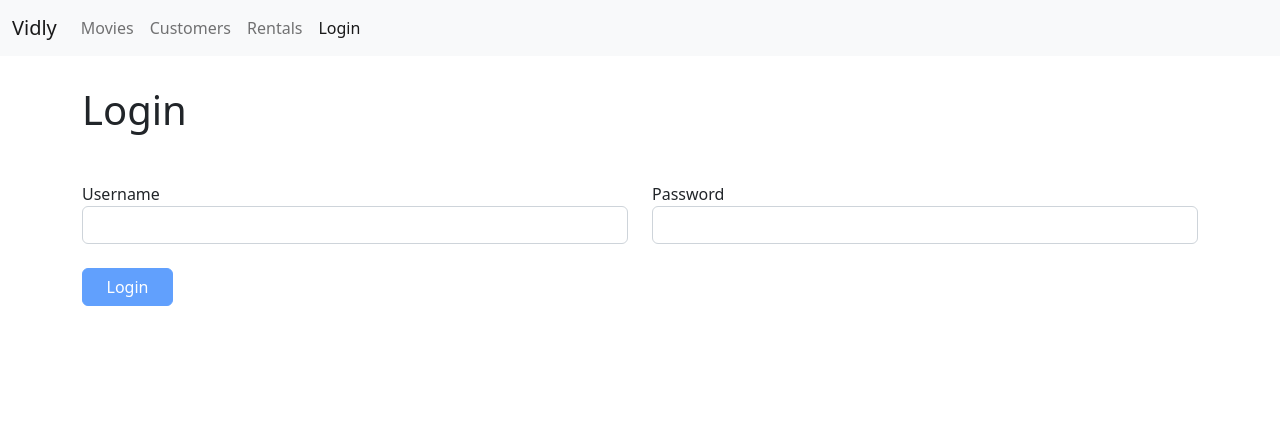
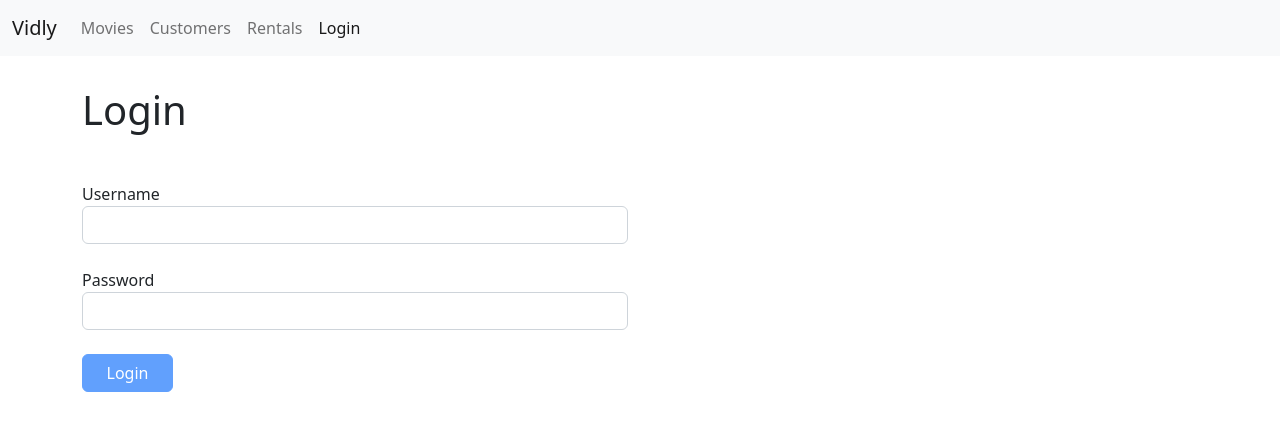
Before and after one commit to Samira-Shajahan-Borsha/vidly-react-project, a React (Create React App) app: page /login in a window 1280 px wide. Shown: the top 430 px of the page. Built offline with nearby package versions, Linux system fonts and the light colour scheme.

Commit message:
register form added

```diff
--- a/src/App.js
+++ b/src/App.js
@@ -8,10 +8,9 @@
 import NavBar from "./Component/navbar";
 import MovieForm from './Component/movieForm';
 import LoginForm from './Component/loginForm';
+import RegisterForm from "./Component/registerForm";
 
 import "./App.css";
-
-
 
 class App extends Component {
   render() {
@@ -20,6 +19,7 @@
         <NavBar />
         <main className="container">
           <Switch>
+            <Route path="/Register" component={RegisterForm} />
             <Route path="/login" component={LoginForm} />
             <Route path="/movies/:id" component={MovieForm} />
             <Route path="/movies" component={Movies} />
--- /dev/null
+++ b/src/Component/common/form.jsx
@@ -0,0 +1,79 @@
+import React, { Component } from "react";
+import Joi from "joi-browser";
+import Input from "./input";
+
+class Form extends Component {
+  state = {
+    data: {},
+    errors: {},
+  };
+
+  validate = () => {
+    const option = { abortEarly: false };
+    const { error } = Joi.validate(this.state.data, this.schema, option);
+
+    if (!error) return null;
+
+    const errors = {};
+
+    for (let item of error.details) {
+      errors[item.path[0]] = item.message;
+    }
+    return errors;
+  };
+
+  validateProperty = ({ name, value }) => {
+    const obj = { [name]: value };
+    const schema = { [name]: this.schema[name] };
+    const { error } = Joi.validate(obj, schema);
+    return error ? error.details[0].message : null;
+  };
+
+  handleSubmit = (e) => {
+    e.preventDefault();
+
+    const errors = this.validate();
+    console.log(errors);
+    this.setState({ errors: errors || {} });
+    if (errors) return;
+
+    this.doSubmit();
+  };
+
+  handleChange = ({ currentTarget: input }) => {
+    const errors = { ...this.state.errors };
+    const errorMessage = this.validateProperty(input);
+    if (errorMessage) errors[input.name] = errorMessage;
+    else delete errors[input.name];
+
+    const data = { ...this.state.data };
+    data[input.name] = input.value;
+    this.setState({ data, errors });
+  };
+
+  renderButton(label) {
+    return (
+      <div className="col">
+        <button disabled={this.validate()} className="btn btn-primary col-2">
+          {label}
+        </button>
+      </div>
+    );
+  }
+
+  renderInput(name, label, type = "text") {
+    const { data, errors } = this.state;
+    return (
+      <Input
+        type={type}
+        name={name}
+        value={data[name]}
+        label={label}
+        onChange={this.handleChange}
+        error={errors[name]}
+      />
+    );
+  }
+}
+
+export default Form;
--- a/src/Component/common/input.jsx
+++ b/src/Component/common/input.jsx
@@ -1,19 +1,10 @@
 import React from "react";
 
-const Input = ({ name, label, value, error, onChange }) => {
+const Input = ({ name, label, error, ...rest }) => {
   return (
     <div className="form-group mb-4 col">
       <label htmlFor={name}>{label}</label>
-      <input
-        /* autoFocus */
-        //   ref={this.username}
-        value={value}
-        onChange={onChange}
-        id={name}
-        name={name}
-        type="text"
-        className="form-control"
-      />
+      <input {...rest} id={name} name={name} className="form-control" />
       {error && <div className="alert alert-danger mt-1">{error}</div>}
     </div>
   );
--- a/src/Component/common/pagination.jsx
+++ b/src/Component/common/pagination.jsx
@@ -14,6 +14,7 @@
 
 
     return (
+
         <nav>
             <ul className="pagination">
                 {pages.map(page => (
@@ -25,6 +26,7 @@
                 ))}
             </ul>
         </nav>
+
      );
 }
 
--- a/src/Component/loginForm.jsx
+++ b/src/Component/loginForm.jsx
@@ -1,11 +1,10 @@
 import React, { Component } from "react";
 import Joi from "joi-browser";
-import Input from "./common/input";
+import Form from "./common/form";
 
-
-class LoginForm extends Component {
+class LoginForm extends Form {
   state = {
-    account: { username: "", password: "" },
+    data: { username: "", password: "" },
     errors: {},
   };
 
@@ -14,84 +13,20 @@
     password: Joi.string().required().label("Password"),
   };
 
-  //   username = React.createRef();
-  /* componentDidMount(){
-        this.username.current.focus();
-    } */
-
-  validate = () => {
-    const option = { abortEarly: false };
-    const { error } = Joi.validate(this.state.account, this.schema, option);
-
-    if (!error) return null;
-
-    const errors = {};
-
-    for (let item of error.details) {
-      errors[item.path[0]] = item.message;
-    }
-    return errors;
-  };
-
-  validateProperty = ({ name, value }) => {
-    const obj = { [name]: value };
-    const schema = { [name]: this.schema[name] };
-    const { error } = Joi.validate(obj, schema);
-    return error ? error.details[0].message : null;
-  };
-
-  handleSubmit = (e) => {
-    e.preventDefault();
-
-    const errors = this.validate();
-    console.log(errors);
-    this.setState({ errors: errors || {} });
-    if (errors) return;
-
+  doSubmit = () => {
     //Call the server
-    // const username = this.username.current.value;
     console.log("Submitted");
   };
 
-  handleChange = ({ currentTarget: input }) => {
-    const errors = { ...this.state.errors };
-    const errorMessage = this.validateProperty(input);
-    if (errorMessage) errors[input.name] = errorMessage;
-    else delete errors[input.name];
-
-    const account = { ...this.state.account };
-    account[input.name] = input.value;
-    this.setState({ account, errors });
-  };
-
   render() {
-    const { account, errors } = this.state;
-
     return (
       <div>
         <h1 className="mb-4">Login</h1>
 
-        <form onSubmit={this.handleSubmit} className="row row-cols-2 mt-5">
-          <Input
-            name="username"
-            value={account.username}
-            label="Username"
-            onChange={this.handleChange}
-            error={errors.username}
-          />
-
-          <Input
-            name="password"
-            value={account.password}
-            label="Password"
-            onChange={this.handleChange}
-            error={errors.password}
-          />
-
-          <div className="col">
-            <button disabled={this.validate()} className="btn btn-primary col-2">Login</button>
-          </div>
-
+        <form onSubmit={this.handleSubmit} className="row row-cols-2 flex-column mt-5">
+          {this.renderInput("username", "Username")}
+          {this.renderInput("password", "Password", "password")}
+          {this.renderButton("Login")}
         </form>
       </div>
     );
--- /dev/null
+++ b/src/Component/registerForm.jsx
@@ -0,0 +1,38 @@
+import React from 'react';
+import Joi from 'joi-browser';
+import Form from './common/form';
+
+class RegisterForm extends Form {
+    state = {
+        data: { username: "", password: "", name:"" },
+        errors: {},
+    };
+
+    schema = {
+        username: Joi.string().required().email().label("Username"),
+        password: Joi.string().required().min(5).label("Password"),
+        name: Joi.string().required().label("Name"),
+    };
+
+    doSubmit = () => {
+        //Call the server
+        console.log("Submitted");
+    };
+
+    render() {
+    return (
+      <div>
+        <h1 className="mb-4">Register</h1>
+
+        <form onSubmit={this.handleSubmit} className="row row-cols-2 flex-column mt-5">
+          {this.renderInput("username", "Username")}
+          {this.renderInput("password", "Password", "password")}
+          {this.renderInput("name","Name")}
+          {this.renderButton("Register")}
+        </form>
+      </div>
+    );
+  }
+}
+
+export default RegisterForm;
```
